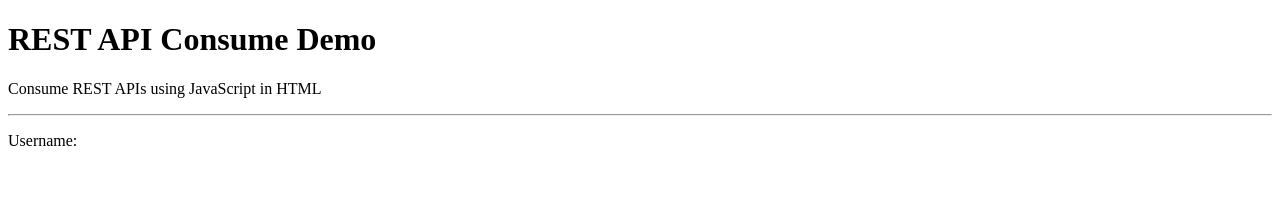
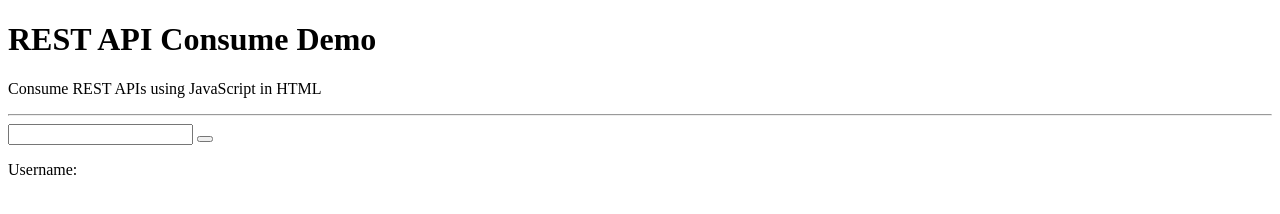
Before and after one commit to shridhar-javafsd/ibm-webservices-demo-dec-2025, a plain HTML site: page frontend-demos/js-reacp-demos/index.html in a window 1280 px wide. Drawn offline with Linux system fonts and the light colour scheme.

Commit message:
JavaScript recap

```diff
--- a/frontend-demos/js-reacp-demos/index.html
+++ b/frontend-demos/js-reacp-demos/index.html
@@ -9,6 +9,10 @@
     <h1>REST API Consume Demo</h1>
     <p>Consume REST APIs using JavaScript in HTML</p>
     <hr />
+    <div>
+        <input type="number" id="input">
+        <button onclick="fetchUserData()"></button>
+    </div>
     <p id="username">Username: </p>
 
 
```
